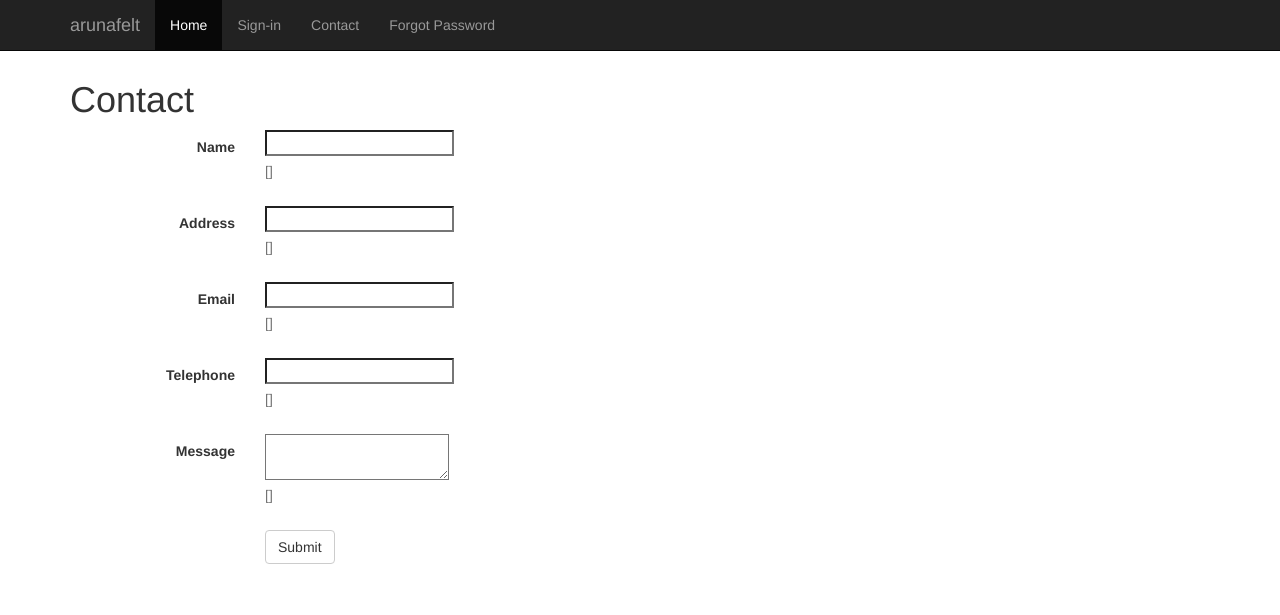
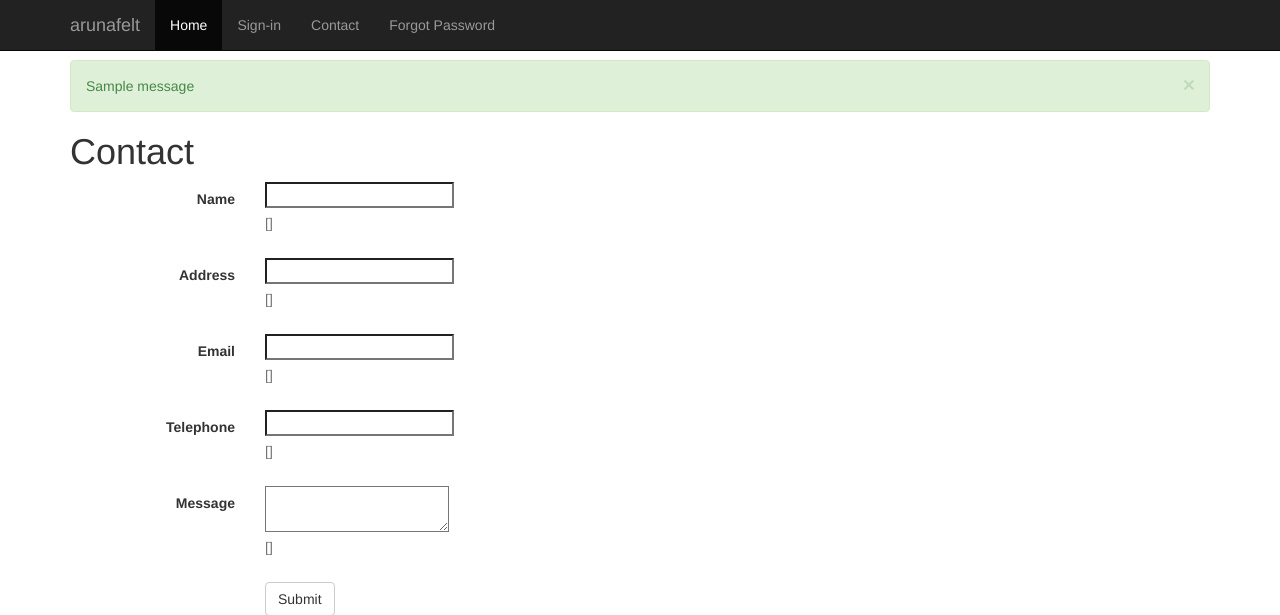
Before and after one commit to edwinlunando/arunafelt, a Django app: template arunafelt/templates/core/contact.html in a window 1280 px wide. Shown: the top 615 px of the page. Run offline with Django 3.2, Linux system fonts and the light colour scheme; the template is opened without the code that fills it, so the values that code supplies are empty, except form fields; tables that the repository leaves empty hold one stand-in row (values such as "Sample post"); one stand-in notice (Sample message) is shown; form fields are guessed from the names that the template uses; some libraries are stand-ins or nearby versions.

Commit message:
add flash message suport

```diff
--- a/arunafelt/templates/base.html
+++ b/arunafelt/templates/base.html
@@ -34,6 +34,7 @@
 
 <div class="navbar navbar-inverse navbar-fixed-top">
     <div class="container">
+
         <div class="navbar-header">
             <button type="button" class="navbar-toggle" data-toggle="collapse" data-target=".navbar-collapse">
                 <span class="icon-bar"></span>
@@ -49,11 +50,20 @@
                 <li><a href="{% url 'contact' %}">Contact</a></li>
                 <li><a href="{% url 'forgot-password' %}">Forgot Password</a></li>
             </ul>
-        </div><!--/.nav-collapse -->
+        </div>
+        <!--/.nav-collapse -->
     </div>
 </div>
 
 <div class="container">
+    {% if messages %}
+        {% for message in messages %}
+            <div class="alert alert-{{ message.tags }} alert-dismissable">
+                {{ message }}
+                <button type="button" class="close" data-dismiss="alert" aria-hidden="true">&times;</button>
+            </div>
+        {% endfor %}
+    {% endif %}
 
     <h1>{% block page_title %}Example Base Template{% endblock page_title %}</h1>
 
@@ -61,7 +71,8 @@
         <p>Use this document as a way to quick start any new project.</p>
     {% endblock content %}
 
-    </div> <!-- /container -->
+</div>
+<!-- /container -->
 
 <!-- Le javascript
 ================================================== -->
```
Also changed, not shown: arunafelt/core/models.py (+8 -0 lines), arunafelt/core/views.py (+6 -6 lines). Lines whose indentation alone changed are shown as unchanged.
